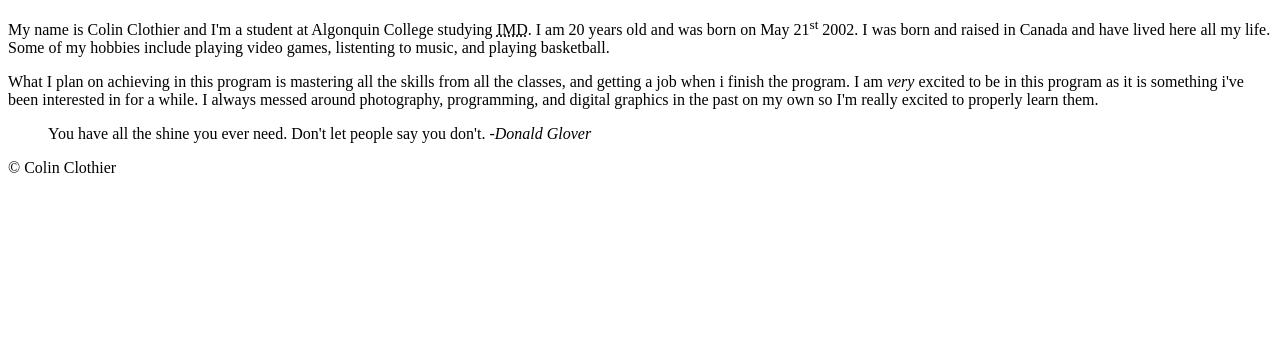
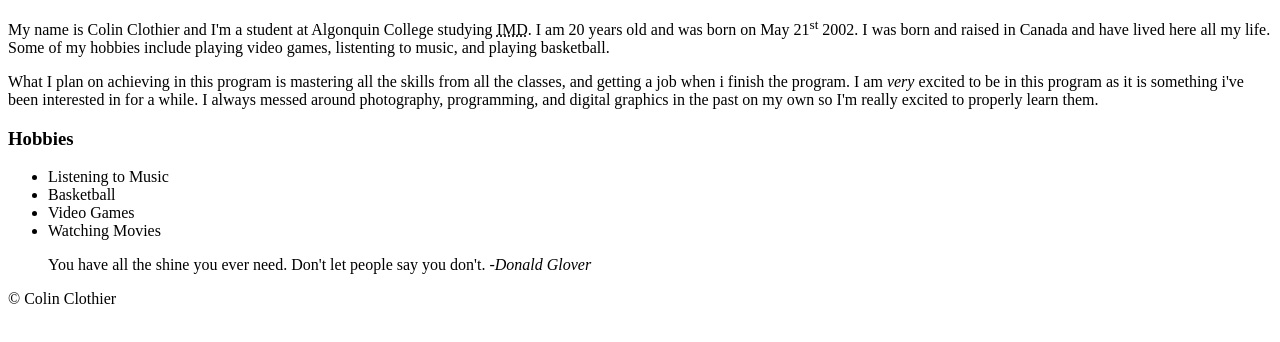
Before and after one commit to ColinClothier1/html-assignment, a plain HTML site: page index.html in a window 1280 px wide. Shown: the part 414-756 px from the top of the page. Drawn offline with Linux system fonts and the light colour scheme.

Commit message:
Finished Assignment

```diff
--- a/index.html
+++ b/index.html
@@ -18,7 +18,13 @@
                 <h2>About Me</h2>
                     <p>My name is Colin Clothier and I'm a student at Algonquin College studying <abbr title="Interactive Media Design">IMD</abbr>. I am 20 years old and was born on May 21<sup>st</sup> 2002. I was born and raised in Canada and have lived here all my life. Some of my hobbies include playing video games, listenting to music, and playing basketball.</p>
                     <p>What I plan on achieving in this program is mastering all the skills from all the classes, and getting a job when i finish the program. I am <em>very</em> excited to be in this program as it is something i've been interested in for a while. I always messed around photography, programming, and digital graphics in the past on my own so I'm really excited to properly learn them.</p>
-
+                    <h3>Hobbies</h3>
+            <ul>
+                <li>Listening to Music</li>
+                <li>Basketball</li>
+                <li>Video Games</li>
+                <li>Watching Movies</li>
+            </ul>
                     <blockquote>You have all the shine you ever need. Don't let people say you don't. -<cite>Donald Glover</cite></blockquote>
             </article>
     <footer>
```
